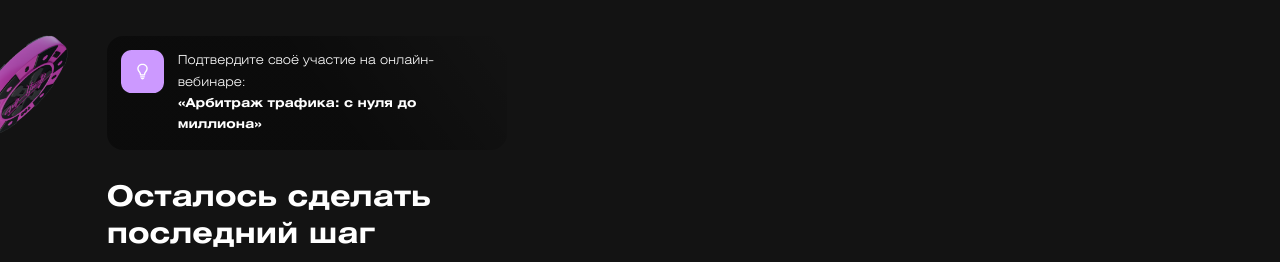
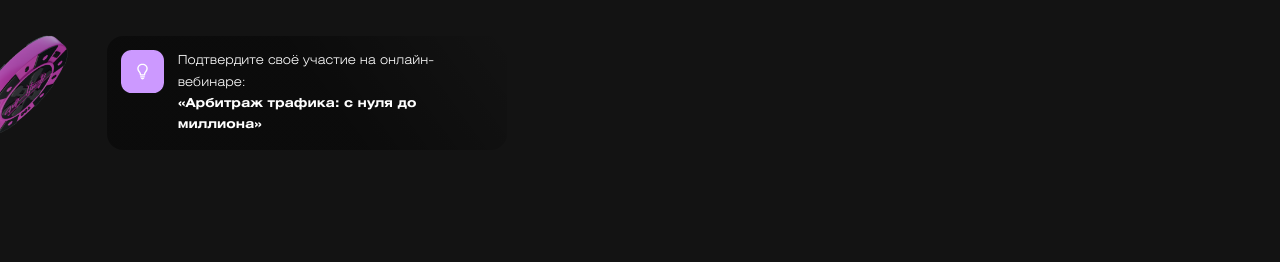
Before and after one commit to trafflab/trafflab-academy-gatsby, a Gatsby site: page /success in a window 1280 px wide. Shown: the part 67-329 px from the top of the page. Built offline with nearby package versions, Linux system fonts and the light colour scheme; Gatsby itself is replaced by a stand-in of ours; a web font is replaced by a local one.

Commit message:
mend
hotfix

```diff
--- a/src/components/sections/success/success.jsx
+++ b/src/components/sections/success/success.jsx
@@ -59,7 +59,7 @@ export default function Success() {
               </p>
             </div>
 
-            <h1 className={styles.title}>Осталось сделать последний шаг</h1>
+            {/* <h1 className={styles.title}>Осталось сделать последний шаг</h1>
             <p className={styles.subtitle}>Для завершения регистрации перейдите в мессенджер и получите подарок</p>
 
             <div className={styles.buttonContainer}>
@@ -70,7 +70,7 @@ export default function Success() {
                 </div>
               </Link>
               <img src={buttonArrowIcon} className={styles.buttonArrow} />
-            </div>
+            </div>      */}
           </div>
 
           {/* <div className={styles.imageContainer}><MediaGatsbyImage image={data.image} image_480={data.image_480} /></div> */}
```
